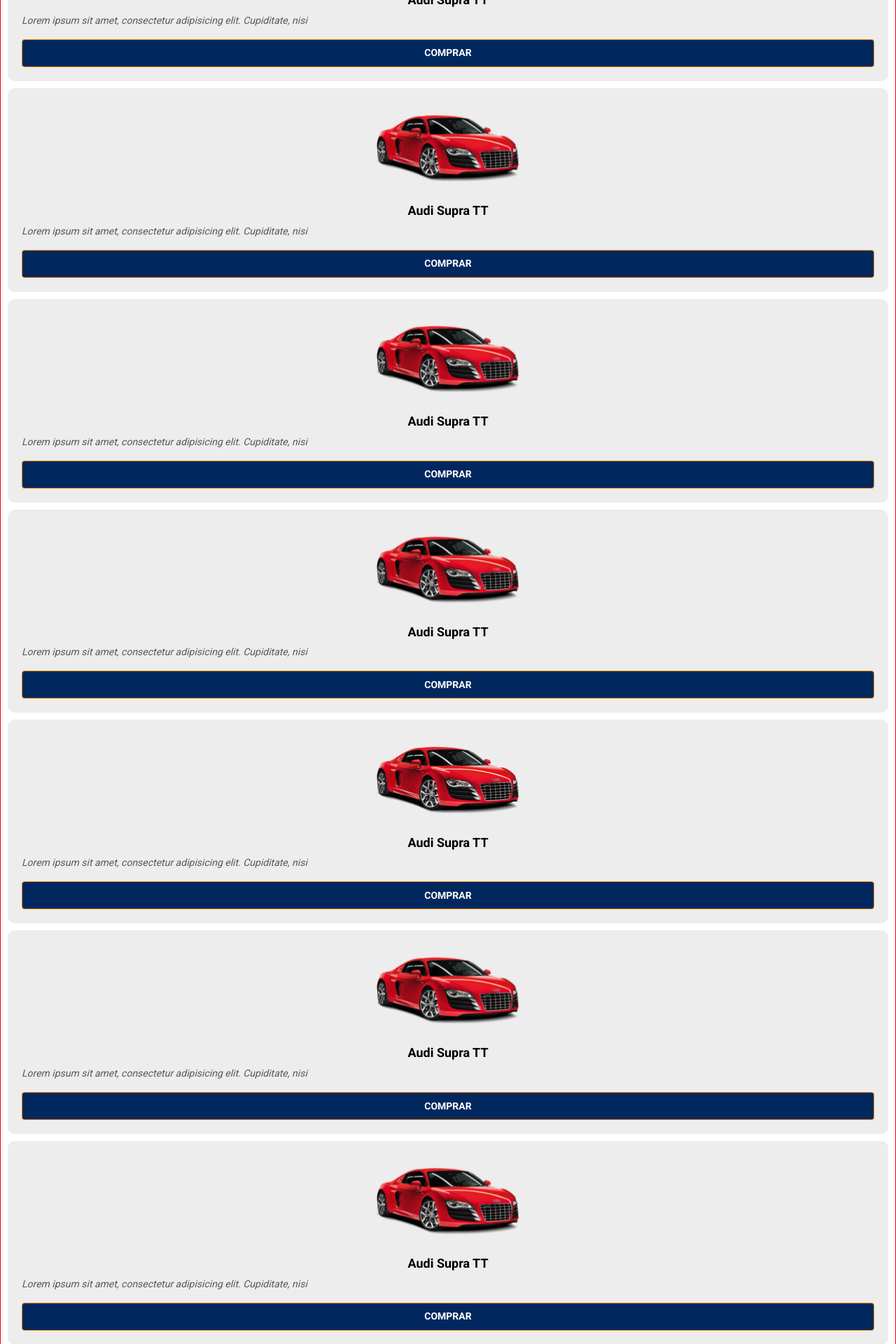
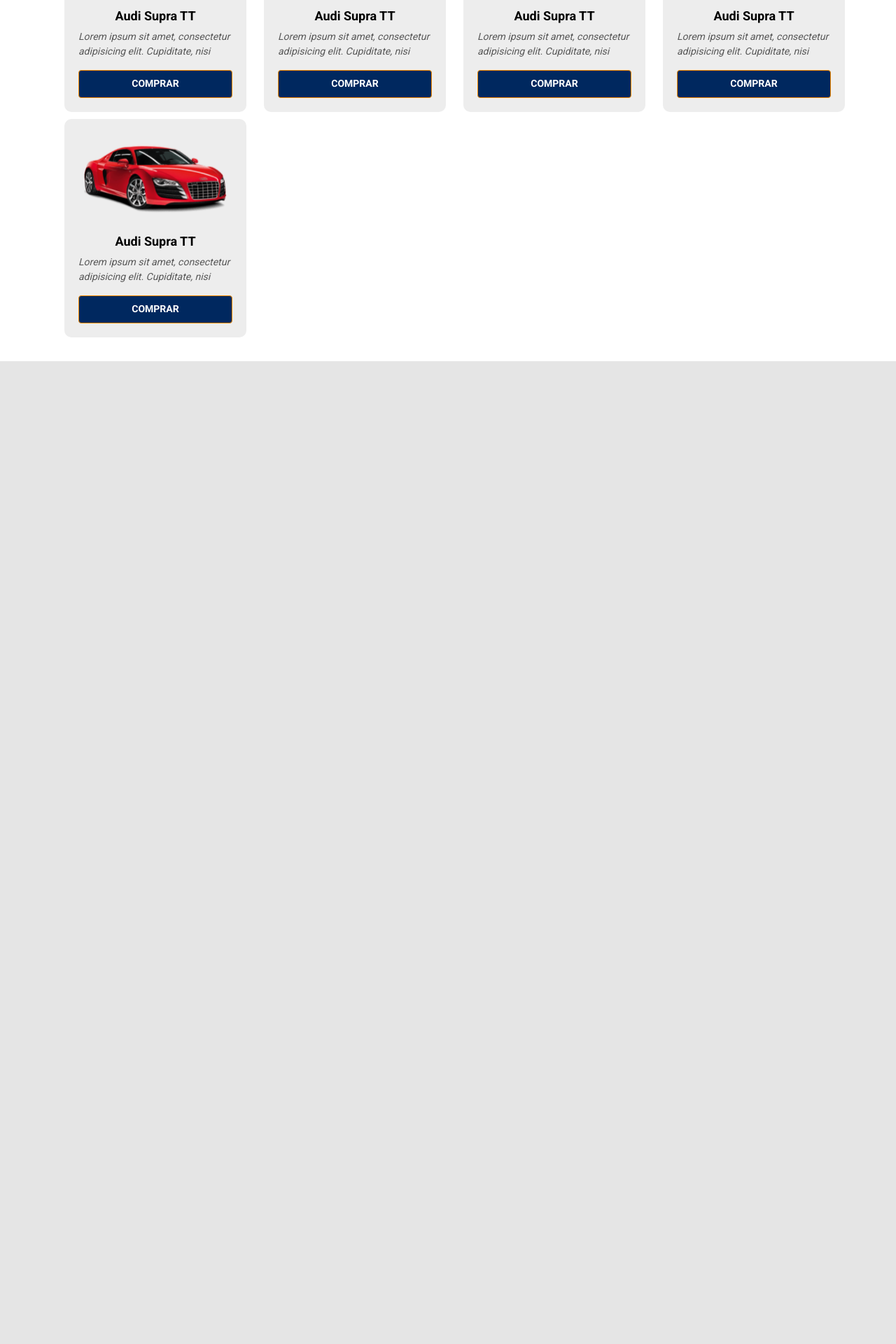
Before and after one commit to janaite/devsuperior-desafio-layout, a React (Create React App) app: page /catalog in a window 1280 px wide. Shown: the part 320-2240 px from the top of the page at 70% size. After the commit the page ends 836 px from the top, so only its background shows below. Built offline with nearby package versions, Linux system fonts and the light colour scheme.

Commit message:
page Catalog using ProductCard component

```diff
--- /dev/null
+++ b/src/components/ProductCard/index.tsx
@@ -0,0 +1,18 @@
+import ProductImage from 'assets/images/car-card.png';
+
+import './styles.css'
+
+const ProductCard = () => {
+  return (
+    <div className="product-card">
+      <img src={ProductImage} alt="Nome do produto" />
+      <h1>Audi Supra TT</h1>
+      <p>
+        Lorem ipsum sit amet, consectetur adipisicing elit. Cupiditate, nisi
+      </p>
+      <button className="btn btn-primary">Comprar</button>
+    </div>
+  );
+};
+
+export default ProductCard;
--- /dev/null
+++ b/src/components/ProductCard/styles.css
@@ -0,0 +1,41 @@
+.product-card {
+    background: #ededed;
+    border-radius: 10px;
+    margin-left: 10px;
+    margin-right: 10px;
+    margin-bottom: 10px;
+    padding-left: 20px;
+    padding-right: 20px;
+    padding-bottom: 20px;
+    min-width: 260px;
+  }
+
+  .product-card img {
+      margin-left: auto;
+      margin-right: auto;
+      width: 220px;
+      display: block;
+  }
+
+  .product-card h1 {
+    font-size: 18px;
+    font-weight: 700;
+    text-align: center;
+  }
+
+  .product-card p {
+    font-style: italic;
+    font-size: 14px;
+    font-weight: 400;
+    color: #585858;
+  }
+
+  .product-card button {
+    width: 100%;
+    height: 40px;
+    text-transform: uppercase;
+    color:white;
+    font-weight: 700;
+    font-size: 14px;
+    background-color:#00285F;
+  }
--- a/src/pages/Catalog/index.tsx
+++ b/src/pages/Catalog/index.tsx
@@ -1,4 +1,4 @@
-import ProductImage from 'assets/images/car-card.png';
+import ProductCard from 'components/ProductCard';
 
 import './styles.css';
 
@@ -10,63 +10,28 @@ const Catalog = () => {
         <button className="btn btn-primary">Buscar</button>
       </div>
       <div className="catalog-card-container">
-                <div className="catalog-card">
-                    <img src={ProductImage} alt="Nome do produto" />
-                    <h1>Audi Supra TT</h1>
-                    <p>Lorem ipsum sit amet, consectetur adipisicing elit. Cupiditate, nisi</p>
-                    <button className="btn btn-primary">Comprar</button>
+        <div className="container my-4">
+          <div className="row">
+            <div className="col-12 col-sm-6 col-lg-4 col-xl-3">
+              <ProductCard />
             </div>
-                <div className="catalog-card">
-                    <img src={ProductImage} alt="Nome do produto" />
-                    <h1>Audi Supra TT</h1>
-                    <p>Lorem ipsum sit amet, consectetur adipisicing elit. Cupiditate, nisi</p>
-                    <button className="btn btn-primary">Comprar</button>
+            <div className="col-12 col-sm-6 col-lg-4 col-xl-3">
+              <ProductCard />
             </div>
-                <div className="catalog-card">
-                    <img src={ProductImage} alt="Nome do produto" />
-                    <h1>Audi Supra TT</h1>
-                    <p>Lorem ipsum sit amet, consectetur adipisicing elit. Cupiditate, nisi</p>
-                    <button className="btn btn-primary">Comprar</button>
+            <div className="col-12 col-sm-6 col-lg-4 col-xl-3">
+              <ProductCard />
             </div>
-                <div className="catalog-card">
-                    <img src={ProductImage} alt="Nome do produto" />
-                    <h1>Audi Supra TT</h1>
-                    <p>Lorem ipsum sit amet, consectetur adipisicing elit. Cupiditate, nisi</p>
-                    <button className="btn btn-primary">Comprar</button>
+            <div className="col-12 col-sm-6 col-lg-4 col-xl-3">
+              <ProductCard />
             </div>
-                <div className="catalog-card">
-                    <img src={ProductImage} alt="Nome do produto" />
-                    <h1>Audi Supra TT</h1>
-                    <p>Lorem ipsum sit amet, consectetur adipisicing elit. Cupiditate, nisi</p>
-                    <button className="btn btn-primary">Comprar</button>
+            <div className="col-12 col-sm-6 col-lg-4 col-xl-3">
+              <ProductCard />
             </div>
-                <div className="catalog-card">
-                    <img src={ProductImage} alt="Nome do produto" />
-                    <h1>Audi Supra TT</h1>
-                    <p>Lorem ipsum sit amet, consectetur adipisicing elit. Cupiditate, nisi</p>
-                    <button className="btn btn-primary">Comprar</button>
           </div>
-                <div className="catalog-card">
-                    <img src={ProductImage} alt="Nome do produto" />
-                    <h1>Audi Supra TT</h1>
-                    <p>Lorem ipsum sit amet, consectetur adipisicing elit. Cupiditate, nisi</p>
-                    <button className="btn btn-primary">Comprar</button>
-                </div>
-                <div className="catalog-card">
-                    <img src={ProductImage} alt="Nome do produto" />
-                    <h1>Audi Supra TT</h1>
-                    <p>Lorem ipsum sit amet, consectetur adipisicing elit. Cupiditate, nisi</p>
-                    <button className="btn btn-primary">Comprar</button>
-                </div>
-                <div className="catalog-card">
-                    <img src={ProductImage} alt="Nome do produto" />
-                    <h1>Audi Supra TT</h1>
-                    <p>Lorem ipsum sit amet, consectetur adipisicing elit. Cupiditate, nisi</p>
-                    <button className="btn btn-primary">Comprar</button>
         </div>
       </div>
     </div>
   );
-}
+};
 
 export default Catalog;
--- a/src/pages/Catalog/styles.css
+++ b/src/pages/Catalog/styles.css
@@ -9,59 +9,7 @@
 }
 
 .catalog-card-container {
-    border: 1px solid red;
     display: flex;
     flex-direction: column;
     flex-wrap: wrap;
 }
-
-.catalog-card {
-  background: #ededed;
-  border-radius: 10px;
-  margin-left: 10px;
-  margin-right: 10px;
-  margin-bottom: 10px;
-  padding-left: 20px;
-  padding-right: 20px;
-  padding-bottom: 20px;
-}
-
-.catalog-card img {
-    margin-left: auto;
-    margin-right: auto;
-    width: 220px;
-    display: block;
-}
-
-.catalog-card h1 {
-  font-size: 18px;
-  font-weight: 700;
-  text-align: center;
-}
-
-.catalog-card p {
-  font-style: italic;
-  font-size: 14px;
-  font-weight: 400;
-  color: #585858;
-}
-
-.catalog-card button {
-  width: 100%;
-  height: 40px;
-  text-transform: uppercase;
-  color:white;
-  font-weight: 700;
-  font-size: 14px;
-  background-color:#00285F;
-}
-
-@media (min-width: 576px) {
-    .catalog-card {
-        /* display: flex;
-        flex-direction: ;
-        flex-basis: 100%;
-        flex: 1;
-        width: 50%; */
-    }
-}
```
Lines whose indentation alone changed are shown as unchanged.
